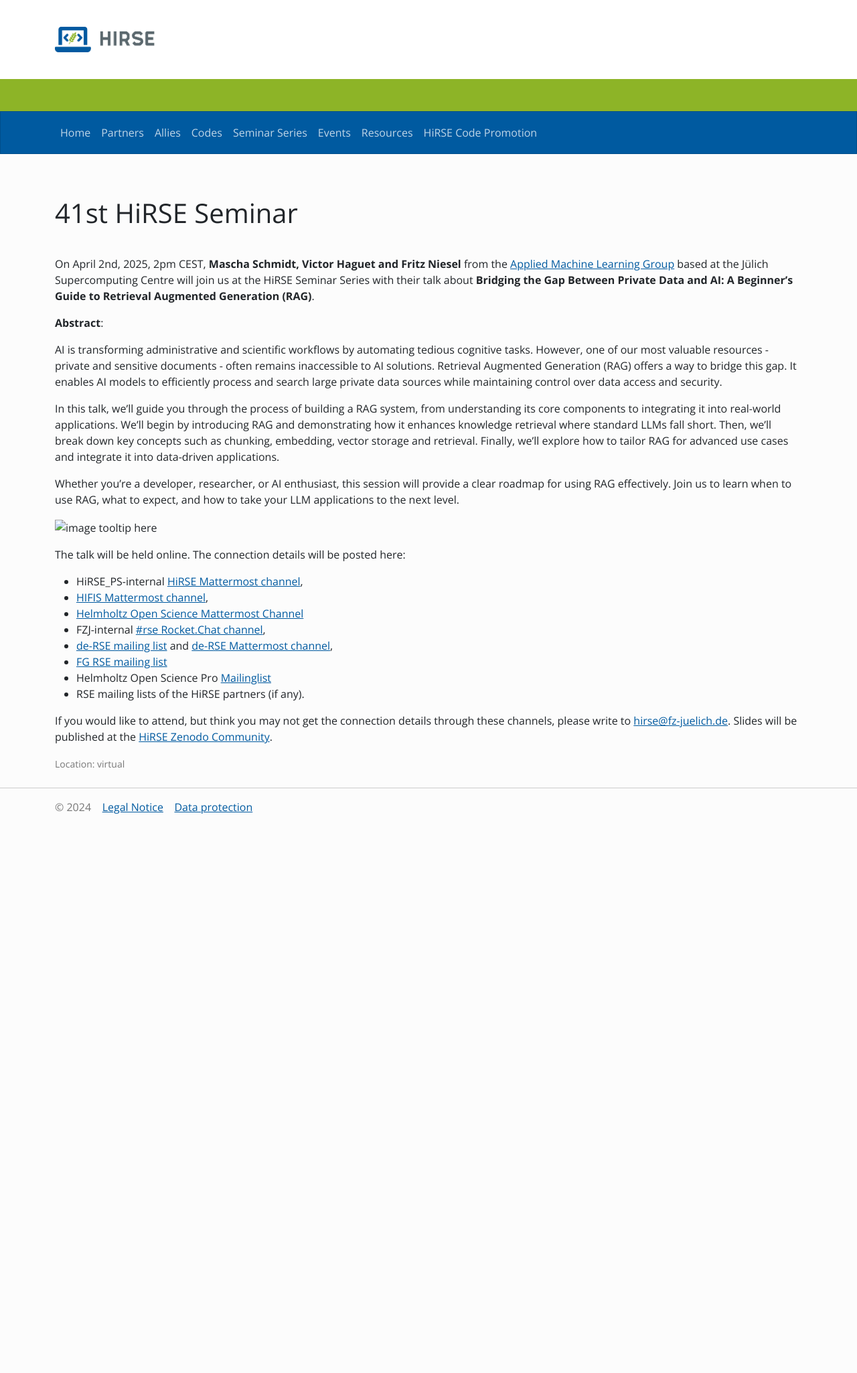
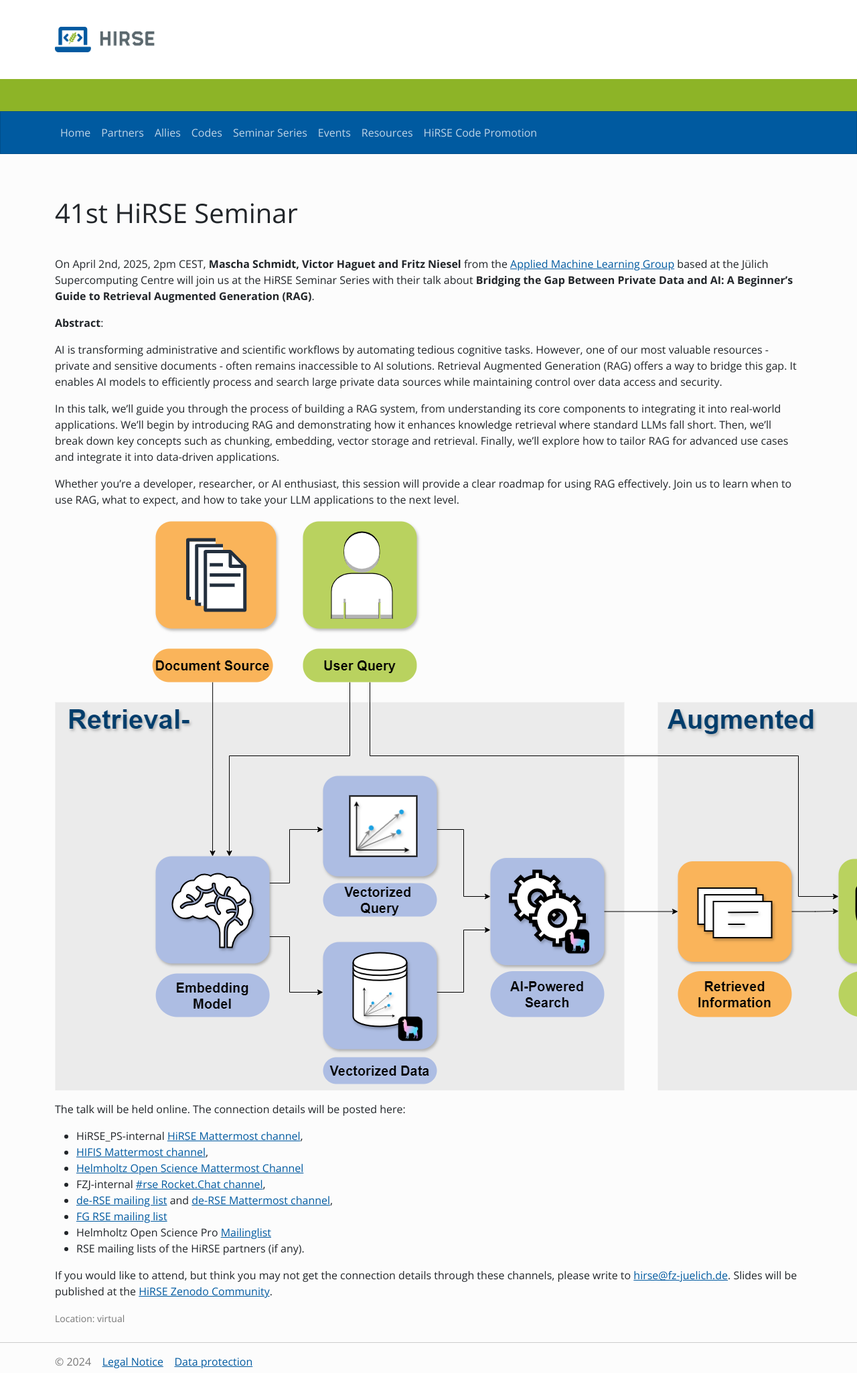
Before and after one commit to Helmholtz-HiRSE/helmholtz-hirse.github.io, a Jekyll site: the page built from _series/2025_04_02-seminar_41.md, in a window 1280 px wide. Shown: the whole page at 67% size. Built offline with Jekyll 4.4.1, drawn with Linux system fonts in a browser that asks for light colours; nearby versions of some CDN libraries; before the commit the page ends 1222 px from its top, so only the background shows below that.

Commit message:
Update 2025_04_02-seminar_41.md

```diff
--- a/_series/2025_04_02-seminar_41.md
+++ b/_series/2025_04_02-seminar_41.md
@@ -19,7 +19,7 @@ Then, we’ll break down key concepts such as chunking, embedding, vector storag
 
 Whether you're a developer, researcher, or AI enthusiast, this session will provide a clear roadmap for using RAG effectively. Join us to learn when to use RAG, what to expect, and how to take your LLM applications to the next level.
 
-![image tooltip here](assets/Graphic_for_below_the_abstract.png)
+![image tooltip here](/assets/Graphic_for_below_the_abstract.png)
 
 The talk will be held online. The connection details will be posted here:
 
```
